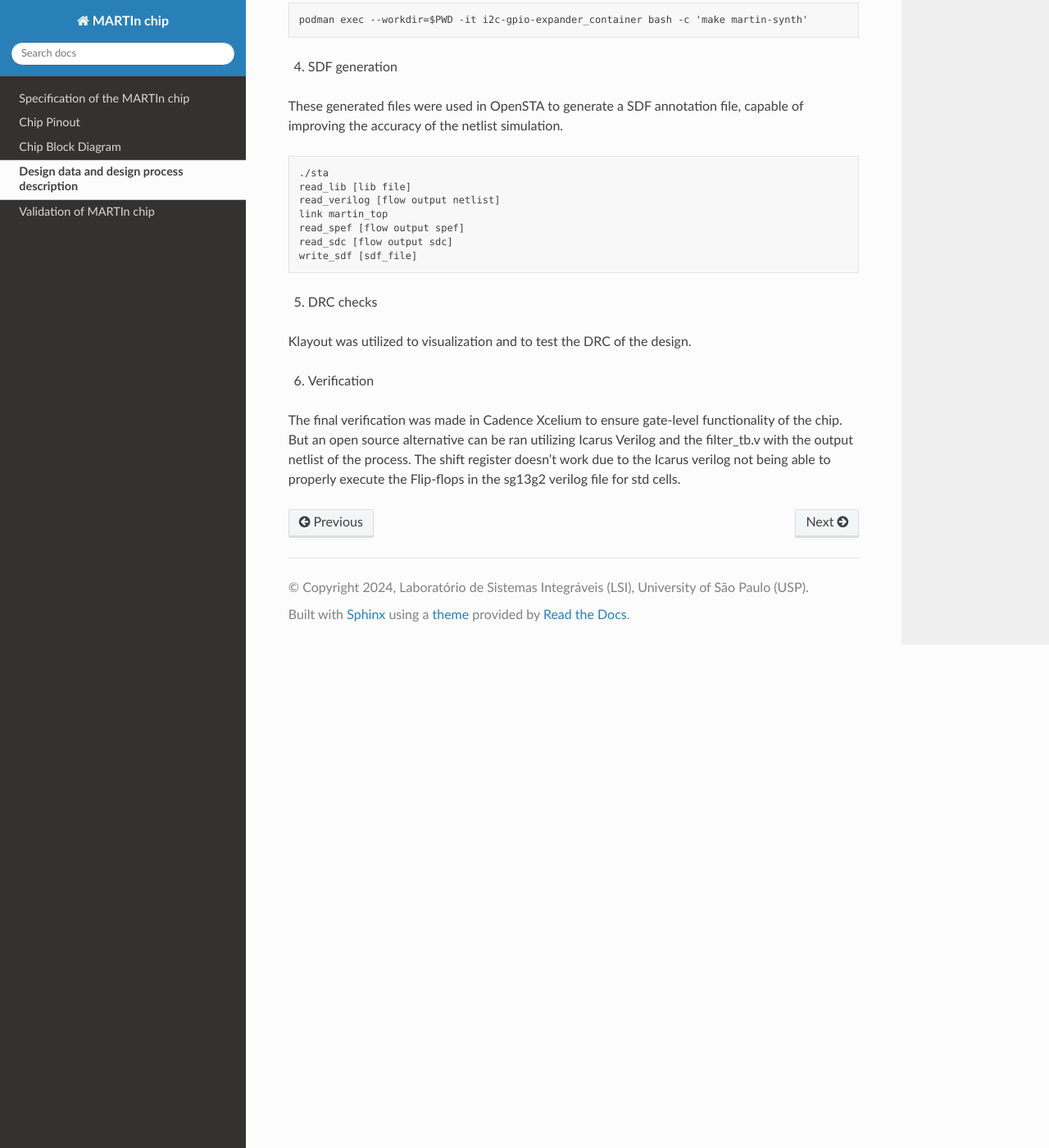
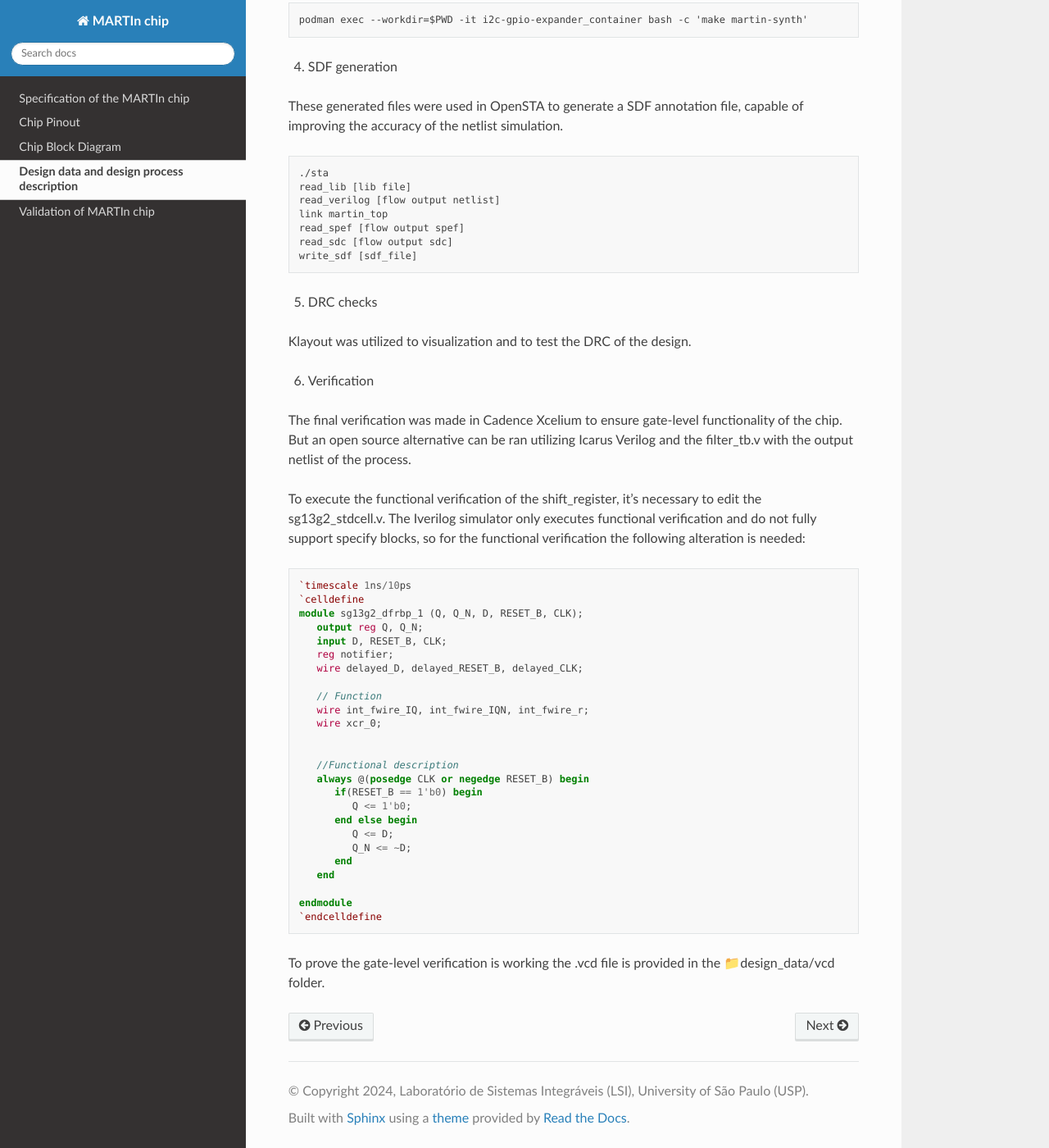
Before and after one commit to lip6/IHP_SG13G2_TO_Nov2024, a Sphinx documentation site: the page built from MARTIn/doc/source/designdata.rst, in a window 1280 px wide and 1400 px high, scrolled down 1958 px. Shown: the whole window at 82% size. Built offline with Sphinx 7.4.7 and the Read the Docs theme 3.1.0, drawn with Linux system fonts in a browser that asks for light colours.

Commit message:
Added more documentation and VCD waveforms
Signed-off-by: nickguimara <nickguimara@hotmail.com>

```diff
--- a/MARTIn/doc/source/designdata.rst
+++ b/MARTIn/doc/source/designdata.rst
@@ -107,4 +107,39 @@ Klayout was utilized to visualization and to test the DRC of the design.
 6. Verification
 
 The final verification was made in Cadence Xcelium to ensure gate-level functionality of the chip. But an open source alternative can be ran utilizing Icarus Verilog and the filter_tb.v \
-with the output netlist of the process. The shift register doesn't work due to the Icarus verilog not being able to properly execute the Flip-flops in the sg13g2 verilog file for std cells.
+with the output netlist of the process.
+
+To execute the functional verification of the shift_register, it's necessary to edit the sg13g2_stdcell.v. The Iverilog simulator only executes functional verification and do not \
+fully support specify blocks, so for the functional verification the following alteration is needed:
+
+
+.. code-block:: verilog
+
+   `timescale 1ns/10ps
+   `celldefine
+   module sg13g2_dfrbp_1 (Q, Q_N, D, RESET_B, CLK);
+      output reg Q, Q_N;
+      input D, RESET_B, CLK;
+      reg notifier;
+      wire delayed_D, delayed_RESET_B, delayed_CLK;
+
+      // Function
+      wire int_fwire_IQ, int_fwire_IQN, int_fwire_r;
+      wire xcr_0;
+
+
+      //Functional description
+      always @(posedge CLK or negedge RESET_B) begin
+         if(RESET_B == 1'b0) begin
+            Q <= 1'b0;
+         end else begin
+            Q <= D;
+            Q_N <= ~D;
+         end
+      end
+
+   endmodule
+   `endcelldefine
+
+
+To prove the gate-level verification is working the .vcd file is provided in the 📁design_data/vcd folder.
```
Also changed, not shown: 2 other files.
